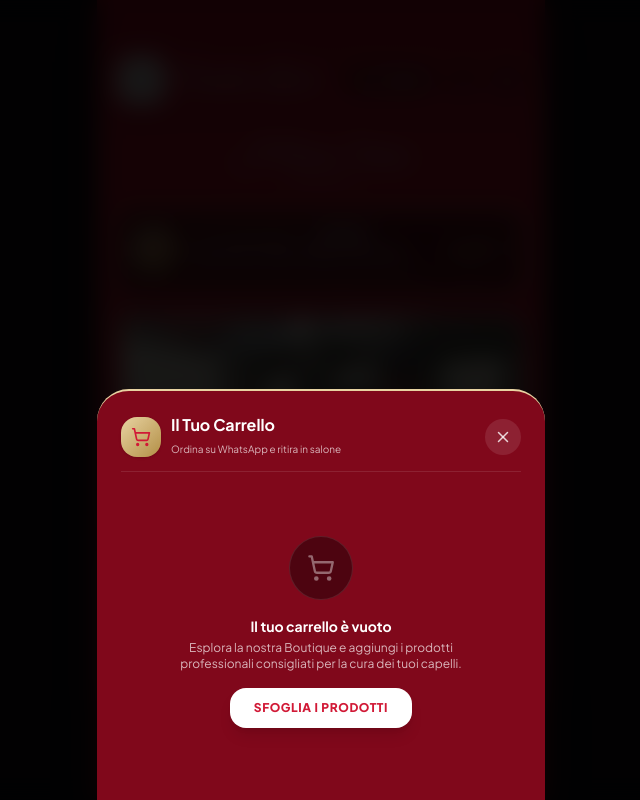
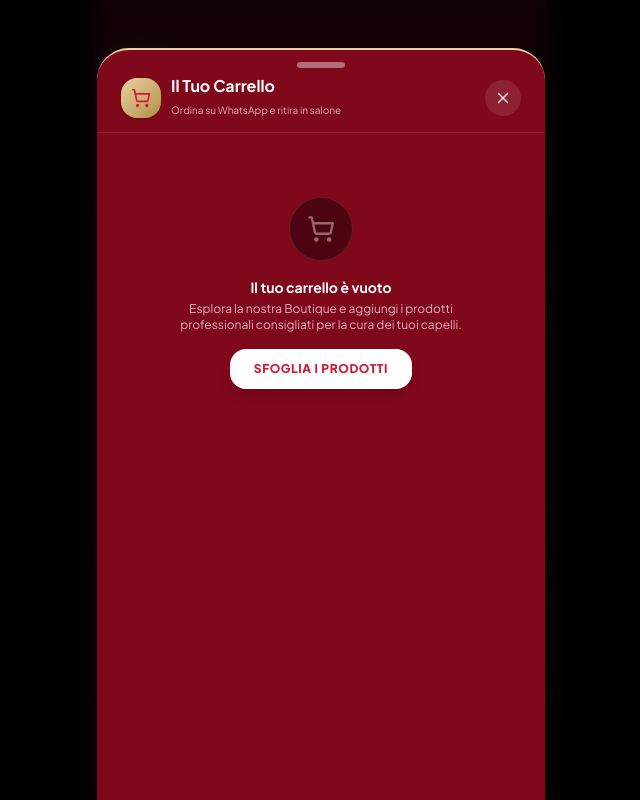
Before and after one commit to GabrieleRicci95/cambia-look, a Next.js app: page / in a window 1280 px wide. Both pictures are taken after a click on the button "Carrello". Shown: the top 800 px of the page, without its empty margins (319-959 px from the left). Built offline with nearby package versions, Linux system fonts and the light colour scheme; a web font is replaced by a local one.

Commit message:
feat: pagine e carrello a tutta altezza con swipe verso il basso per chiudere

```diff
--- a/src/app/page.tsx
+++ b/src/app/page.tsx
@@ -342,6 +342,13 @@ export default function CambiaLookApp() {
   const [cartNotes, setCartNotes] = useState("");
   const [prodDetailQty, setProdDetailQty] = useState<number>(1);
 
+  // Cart Swipe-to-dismiss states & refs
+  const [cartTranslateY, setCartTranslateY] = useState(0);
+  const [isSwipingCart, setIsSwipingCart] = useState(false);
+  const cartTouchStartY = useRef<number>(0);
+  const cartScrollRef = useRef<HTMLDivElement>(null);
+  const isCartAtTopRef = useRef<boolean>(true);
+
   // New / Edit Service Modal State
   const [isServiceModalOpen, setIsServiceModalOpen] = useState(false);
   const [editingServiceId, setEditingServiceId] = useState<string | null>(null);
@@ -713,6 +720,55 @@ Fatemi sapere quando i prodotti sono pronti per il ritiro! Pagamento direttament
     setNotificationText(text);
     setShowNotification(true);
     setTimeout(() => setShowNotification(false), 4500);
+  };
+
+  // Gestione Swipe verso il basso per chiudere il carrello
+  const handleCartTouchStart = (e: React.TouchEvent) => {
+    cartTouchStartY.current = e.touches[0].clientY;
+    setIsSwipingCart(true);
+  };
+
+  const handleCartTouchMove = (e: React.TouchEvent) => {
+    if (!isSwipingCart) return;
+    const currentY = e.touches[0].clientY;
+    const diff = currentY - cartTouchStartY.current;
+    if (diff > 0) {
+      setCartTranslateY(diff);
+    } else {
+      setCartTranslateY(0);
+    }
+  };
+
+  const handleCartTouchEnd = () => {
+    if (!isSwipingCart) return;
+    setIsSwipingCart(false);
+    if (cartTranslateY > 80) {
+      setIsCartOpen(false);
+    }
+    setCartTranslateY(0);
+  };
+
+  const handleCartScroll = (e: React.UIEvent<HTMLDivElement>) => {
+    isCartAtTopRef.current = e.currentTarget.scrollTop <= 5;
+  };
+
+  const handleContentTouchStart = (e: React.TouchEvent) => {
+    if (cartScrollRef.current && cartScrollRef.current.scrollTop > 5) {
+      isCartAtTopRef.current = false;
+      return;
+    }
+    isCartAtTopRef.current = true;
+    cartTouchStartY.current = e.touches[0].clientY;
+  };
+
+  const handleContentTouchMove = (e: React.TouchEvent) => {
+    if (!isCartAtTopRef.current) return;
+    const currentY = e.touches[0].clientY;
+    const diff = currentY - cartTouchStartY.current;
+    if (diff > 12) {
+      setIsSwipingCart(true);
+      setCartTranslateY(diff - 12);
+    }
   };
 
   // Helper date formatting (in Italian)
@@ -2237,8 +2293,11 @@ Fatemi sapere quando i prodotti sono pronti per il ritiro! Pagamento direttament
       {/* ========================================================================================= */}
       {selectedSalon && (
         <div className="fixed inset-0 z-50 bg-black/85 backdrop-blur-md flex items-end justify-center animate-in fade-in duration-200">
-          <div className="w-full max-w-md bg-[#9E0B22] border-t-2 border-[#E8D3A2] rounded-t-[32px] overflow-hidden shadow-2xl animate-in slide-in-from-bottom duration-300 max-h-[85vh] flex flex-col">
-            <div className="relative h-56 w-full">
+          <div className="w-full max-w-md bg-[#9E0B22] border-t-2 border-[#E8D3A2] rounded-t-[32px] overflow-hidden shadow-2xl animate-in slide-in-from-bottom duration-300 h-[93vh] flex flex-col">
+            <div className="w-full flex justify-center pt-2.5 pb-1 bg-black/30 shrink-0">
+              <div className="w-12 h-1.5 rounded-full bg-white/40" />
+            </div>
+            <div className="relative h-60 w-full shrink-0">
               <Image
                 src={selectedSalon.image}
                 alt={selectedSalon.name}
@@ -2314,9 +2373,12 @@ Fatemi sapere quando i prodotti sono pronti per il ritiro! Pagamento direttament
       {/* ========================================================================================= */}
       {selectedService && (
         <div className="fixed inset-0 z-50 bg-black/80 backdrop-blur-md flex items-end justify-center animate-in fade-in duration-200">
-          <div className="w-full max-w-md bg-[#9E0B22] border-t-2 border-[#E8D3A2] rounded-t-[32px] p-6 space-y-4 shadow-2xl animate-in slide-in-from-bottom duration-300 max-h-[88vh] overflow-y-auto no-scrollbar">
-
-            <div className="flex justify-between items-start border-b border-white/10 pb-3">
+          <div className="w-full max-w-md bg-[#9E0B22] border-t-2 border-[#E8D3A2] rounded-t-[32px] p-6 space-y-4 shadow-2xl animate-in slide-in-from-bottom duration-300 h-[93vh] flex flex-col overflow-y-auto no-scrollbar">
+            <div className="w-full flex justify-center -mt-2 mb-1 shrink-0">
+              <div className="w-12 h-1.5 rounded-full bg-white/40" />
+            </div>
+
+            <div className="flex justify-between items-start border-b border-white/10 pb-3 shrink-0">
               <div>
                 <span className="text-[10px] text-[#E8D3A2] font-bold uppercase tracking-wider">{selectedService.category}</span>
                 <h3 className="text-lg font-bold text-white">{selectedService.name}</h3>
@@ -2413,9 +2475,12 @@ Fatemi sapere quando i prodotti sono pronti per il ritiro! Pagamento direttament
       {/* ========================================================================================= */}
       {selectedProduct && (
         <div className="fixed inset-0 z-50 bg-black/80 backdrop-blur-md flex items-end justify-center animate-in fade-in duration-200">
-          <div className="w-full max-w-md bg-[#9E0B22] border-t-2 border-[#E8D3A2] rounded-t-[32px] p-6 space-y-4 shadow-2xl animate-in slide-in-from-bottom duration-300 max-h-[88vh] overflow-y-auto no-scrollbar">
-
-            <div className="flex justify-between items-start border-b border-white/10 pb-3">
+          <div className="w-full max-w-md bg-[#9E0B22] border-t-2 border-[#E8D3A2] rounded-t-[32px] p-6 space-y-4 shadow-2xl animate-in slide-in-from-bottom duration-300 h-[93vh] flex flex-col overflow-y-auto no-scrollbar">
+            <div className="w-full flex justify-center -mt-2 mb-1 shrink-0">
+              <div className="w-12 h-1.5 rounded-full bg-white/40" />
+            </div>
+
+            <div className="flex justify-between items-start border-b border-white/10 pb-3 shrink-0">
               <div>
                 <span className="text-[10px] text-[#E8D3A2] font-bold uppercase tracking-wider">{selectedProduct.brand}</span>
                 <h3 className="text-base font-bold text-white">{selectedProduct.name}</h3>
@@ -3314,13 +3379,37 @@ Fatemi sapere quando i prodotti sono pronti per il ritiro! Pagamento direttament
       {/* MODAL CARRELLO ACQUISTI: ORDINA SU WHATSAPP & RITIRA IN SALONE */}
       {/* ========================================================================================= */}
       {isCartOpen && (
-        <div className="fixed inset-0 z-50 bg-black/90 backdrop-blur-md flex items-end justify-center animate-in fade-in duration-200">
-          <div className="w-full max-w-md bg-[#80081B] border-t-2 border-[#E8D3A2] rounded-t-[32px] p-6 space-y-4 animate-in slide-in-from-bottom duration-300 max-h-[92vh] overflow-y-auto no-scrollbar shadow-2xl">
-
-            {/* Header del carrello */}
-            <div className="flex justify-between items-center border-b border-white/10 pb-3">
+        <div
+          onClick={() => setIsCartOpen(false)}
+          className="fixed inset-0 z-50 bg-black/90 backdrop-blur-md flex items-end justify-center animate-in fade-in duration-200"
+        >
+          <div
+            onClick={(e) => e.stopPropagation()}
+            style={{
+              transform: cartTranslateY > 0 ? `translateY(${cartTranslateY}px)` : undefined,
+              transition: isSwipingCart ? "none" : "transform 0.25s cubic-bezier(0.16, 1, 0.3, 1)",
+            }}
+            className="w-full max-w-md bg-[#80081B] border-t-2 border-[#E8D3A2] rounded-t-[32px] shadow-2xl animate-in slide-in-from-bottom duration-300 h-[94vh] flex flex-col overflow-hidden"
+          >
+            {/* Area di trascinamento swipe verso il basso */}
+            <div
+              className="w-full flex flex-col items-center pt-3 pb-1 cursor-grab active:cursor-grabbing shrink-0 touch-none select-none"
+              onTouchStart={handleCartTouchStart}
+              onTouchMove={handleCartTouchMove}
+              onTouchEnd={handleCartTouchEnd}
+            >
+              <div className="w-12 h-1.5 rounded-full bg-white/40" />
+            </div>
+
+            {/* Header del carrello (supporta swipe down) */}
+            <div
+              className="px-6 pb-3 pt-1 flex justify-between items-center border-b border-white/10 shrink-0 select-none"
+              onTouchStart={handleCartTouchStart}
+              onTouchMove={handleCartTouchMove}
+              onTouchEnd={handleCartTouchEnd}
+            >
               <div className="flex items-center gap-2.5">
-                <div className="w-10 h-10 rounded-2xl bg-gradient-to-br from-[#E8D3A2] to-[#B38F46] text-[#D11936] flex items-center justify-center font-bold shadow">
+                <div className="w-10 h-10 rounded-2xl bg-gradient-to-br from-[#E8D3A2] to-[#B38F46] text-[#D11936] flex items-center justify-center font-bold shadow shrink-0">
                   <ShoppingCart size={20} />
                 </div>
                 <div>
@@ -3341,6 +3430,7 @@ Fatemi sapere quando i prodotti sono pronti per il ritiro! Pagamento direttament
                   </button>
                 )}
                 <button
+                  type="button"
                   onClick={() => setIsCartOpen(false)}
                   className="w-9 h-9 rounded-full bg-white/10 flex items-center justify-center text-white/80 hover:bg-white/20 transition-colors"
                 >
@@ -3348,6 +3438,16 @@ Fatemi sapere quando i prodotti sono pronti per il ritiro! Pagamento direttament
                 </button>
               </div>
             </div>
+
+            {/* Contenuto scrollabile a tutta altezza con swipe support */}
+            <div
+              ref={cartScrollRef}
+              onScroll={handleCartScroll}
+              onTouchStart={handleContentTouchStart}
+              onTouchMove={handleContentTouchMove}
+              onTouchEnd={handleCartTouchEnd}
+              className="flex-1 overflow-y-auto px-6 py-4 space-y-4 no-scrollbar overscroll-contain"
+            >
 
             {cart.length === 0 ? (
               <div className="py-12 text-center space-y-4">
@@ -3552,6 +3652,7 @@ Fatemi sapere quando i prodotti sono pronti per il ritiro! Pagamento direttament
               </form>
             )}
 
+            </div>
           </div>
         </div>
       )}
```
